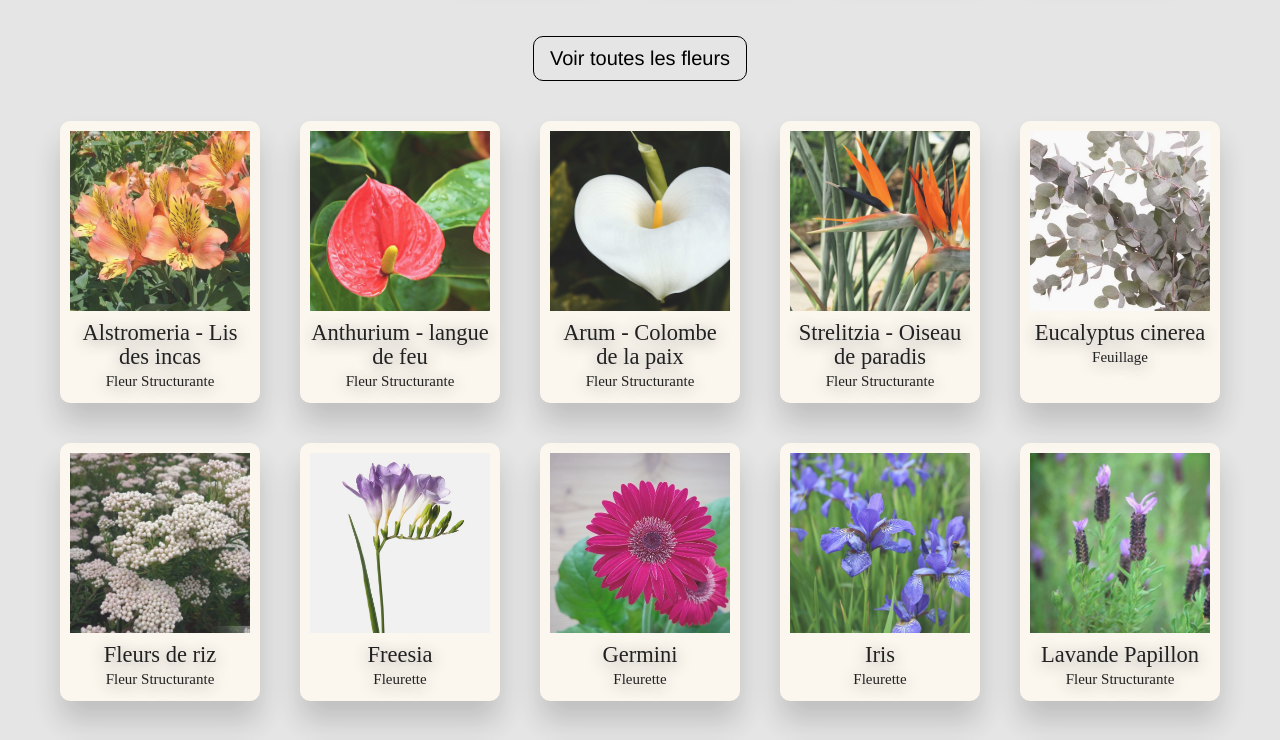
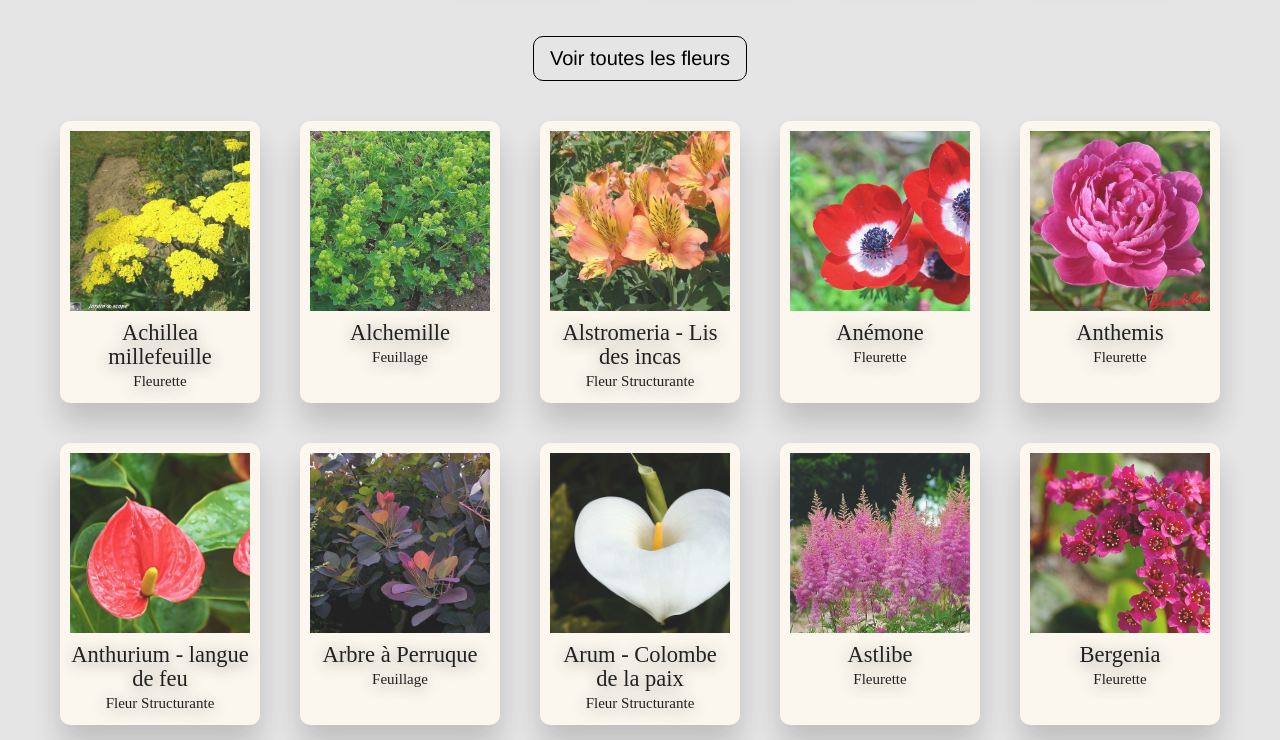
Before and after one commit to elodielemire/flowers-calendar-app, a Vue app: page / in a window 1280 px wide. Shown: the part 740-1480 px from the top of the page. Built offline with nearby package versions, Linux system fonts and the light colour scheme.

Commit message:
feat: sort flowers by alphabetical order

```diff
--- a/src/App.vue
+++ b/src/App.vue
@@ -40,6 +40,9 @@ const allFlowers = []
 for (const flower of flowersData) {
   allFlowers.push({...flower, months: flower.months.split(',')})
 }
+// Sort by alphabetical order
+allFlowers.sort((a, b) => a.name.localeCompare(b.name))
+
 const allMonths = [
   'Janvier',
   'Février',
--- a/src/components/FlowerCard.vue
+++ b/src/components/FlowerCard.vue
@@ -10,7 +10,8 @@ export default {
 
 <template>
     <div class="flower-picture"
-         v-bind:style="{ backgroundImage: `url(${getImgUrl(flower.picture)})` }"></div>
+         v-bind:style="{ backgroundImage: `url(${getImgUrl(flower.picture)})` }"
+         :alt="flower.name"></div>
     <div class="flower-card__text">
       <h2 class="flower-name">{{ flower.name }}</h2>
       <p>{{ flower.category }}</p>
```
